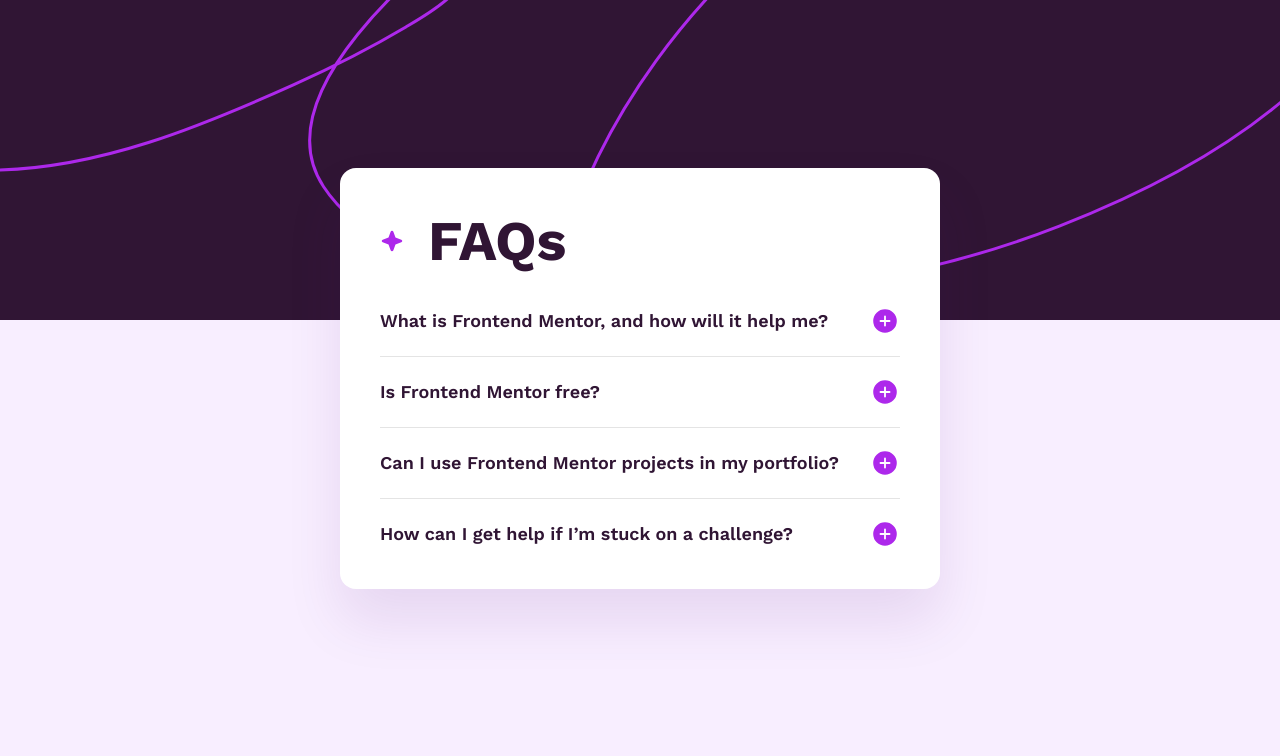
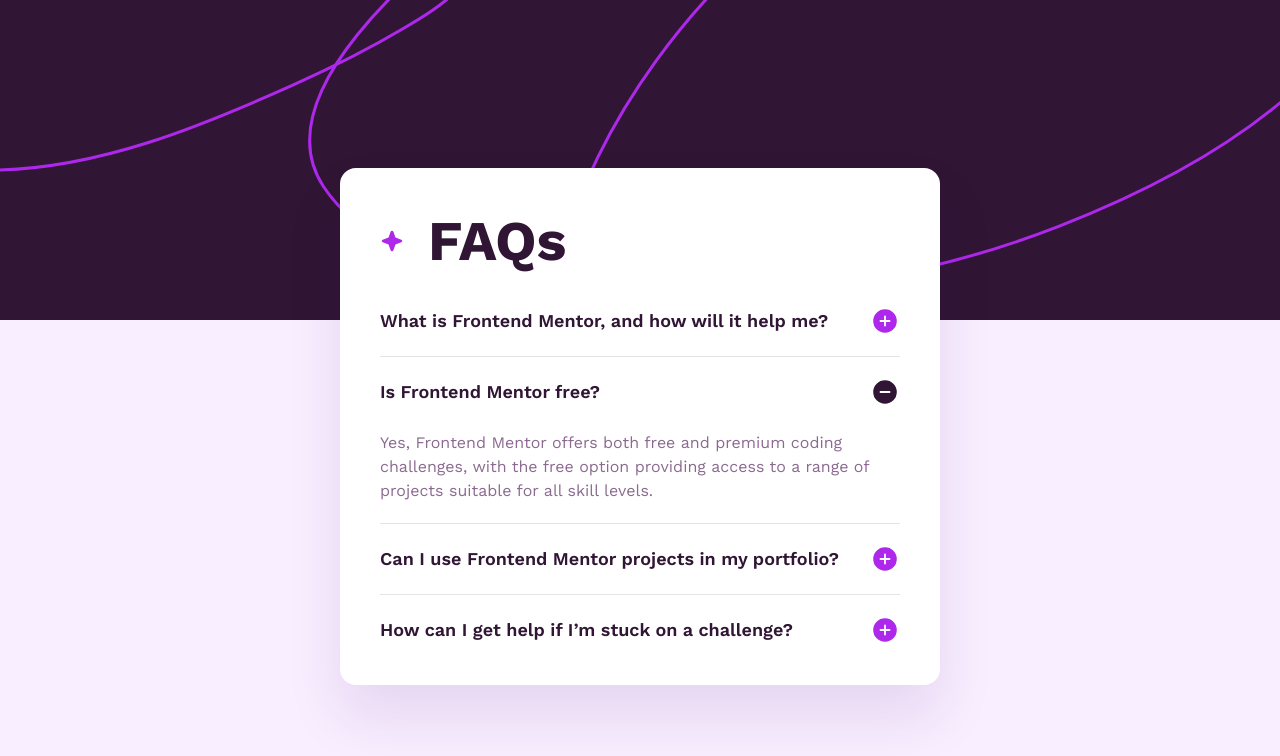
Before and after one commit to jasonluo07/fem-faq-accordion, a Next.js app: page / in a window 1280 px wide. Both pictures are taken after a click on the element "Is Frontend Mentor free?". Shown: the top 756 px of the page. Built offline with nearby package versions, Linux system fonts and the light colour scheme.

Commit message:
Change hover effect from .title to .header

```diff
--- a/src/components/Card/QuestionList.module.css
+++ b/src/components/Card/QuestionList.module.css
@@ -14,7 +14,7 @@
         cursor: pointer;
       }
 
-      .title:hover {
+      &:hover .title {
         color: #ad28eb;
       }
     }
--- a/src/components/Card/QuestionList.tsx
+++ b/src/components/Card/QuestionList.tsx
@@ -22,12 +22,12 @@
 
         return (
           <li key={key} className={styles.questionItem}>
-            <div className={styles.header}>
+            <div className={styles.header} onClick={handleToggle}>
               <h2 className={styles.title}>{title}</h2>
               {isOpen ? (
-                <Image src="/icon-minus.svg" alt="minus" width={30} height={30} onClick={handleToggle} />
+                <Image src="/icon-minus.svg" alt="minus" width={30} height={30} />
               ) : (
-                <Image src="/icon-plus.svg" alt="plus" width={30} height={30} onClick={handleToggle} />
+                <Image src="/icon-plus.svg" alt="plus" width={30} height={30} />
               )}
             </div>
             {isOpen && <p className={styles.answer}>{answer}</p>}
```
